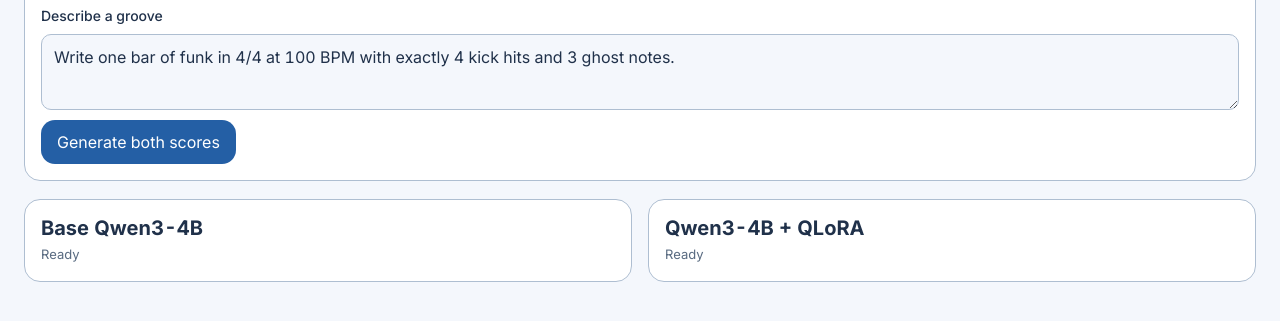
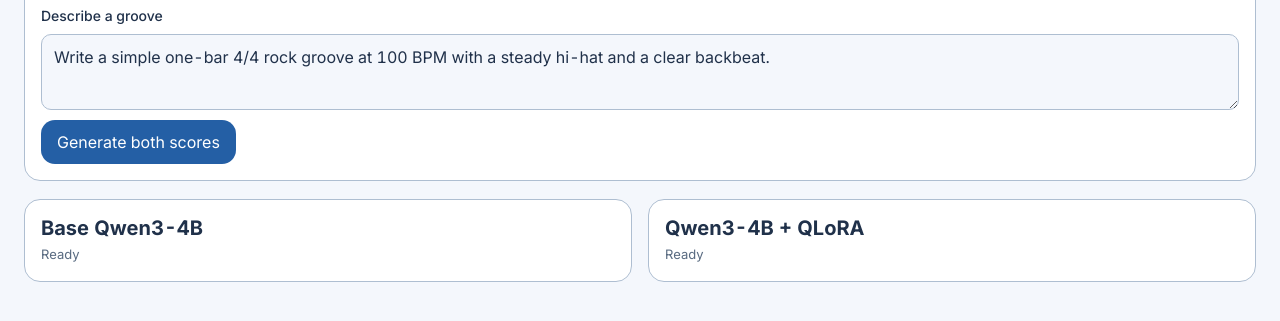
Before and after one commit to jdmyco/groove-lab-ai, a plain HTML site: page compare.html in a window 1280 px wide. Shown: the part 131-452 px from the top of the page. Drawn offline with Linux system fonts and the light colour scheme.

Commit message:
Start the demo with a short rock groove

```diff
--- a/compare.html
+++ b/compare.html
@@ -69,7 +69,7 @@
     <form id="compare">
       <h1>Compare Qwen scores</h1>
       <label for="prompt">Describe a groove</label>
-      <textarea id="prompt" maxlength="1000" required>Write one bar of funk in 4/4 at 100 BPM with exactly 4 kick hits and 3 ghost notes.</textarea>
+      <textarea id="prompt" maxlength="1000" required>Write a simple one-bar 4/4 rock groove at 100 BPM with a steady hi-hat and a clear backbeat.</textarea>
       <button class="gl-primary" type="submit">Generate both scores</button>
     </form>
     <p id="submitted-prompt" class="notice" hidden><strong>Submitted prompt</strong><span></span></p>
```
